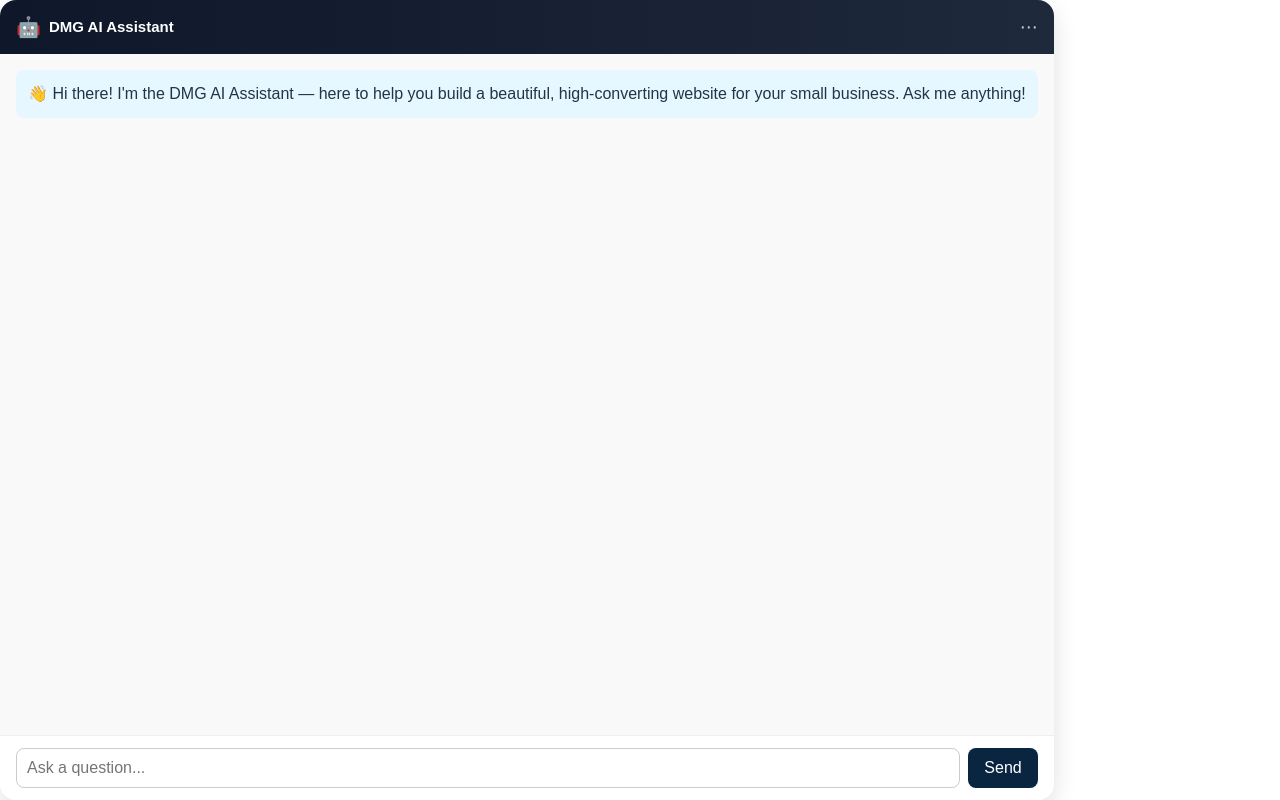
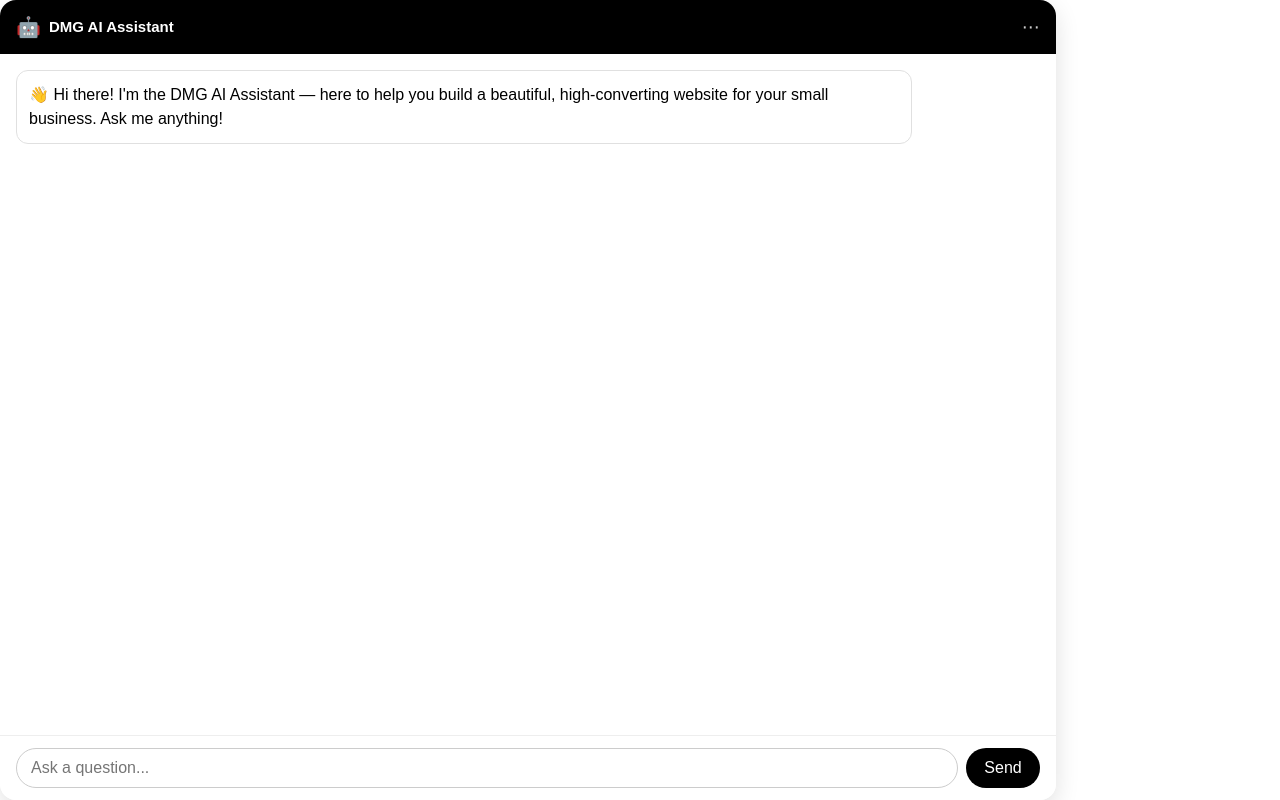
Before and after one commit to Teja202623/cursor-ai-chatbot, a React (Vite) app: page / in a window 1280 px wide. Built offline with nearby package versions, Linux system fonts and the light colour scheme.

Commit message:
latest update

```diff
--- a/src/App.jsx
+++ b/src/App.jsx
@@ -1,4 +1,4 @@
-import { useState, useRef, useEffect } from 'react';
+/*import { useState, useRef, useEffect } from 'react';
 import './App.css';
 
 function App() {
@@ -85,7 +85,7 @@ function App() {
 
 const styles = {
   container: {
-    height: '100vh', // fill the full iframe view height
+    height: '100vh',
     display: 'flex',
     flexDirection: 'column',
     justifyContent: 'space-between',
@@ -191,3 +191,197 @@ const styles = {
 };
 
 export default App;
+*/
+import { useState, useRef, useEffect } from 'react';
+import './App.css';
+
+function App() {
+  const [messages, setMessages] = useState([
+    {
+      sender: 'bot',
+      text: "👋 Hi there! I'm the DMG AI Assistant — here to help you build a beautiful, high-converting website for your small business. Ask me anything!",
+    },
+  ]);
+  const [input, setInput] = useState('');
+  const [loading, setLoading] = useState(false);
+  const chatEndRef = useRef(null);
+
+  const sendMessage = async () => {
+    if (!input.trim()) return;
+
+    const newMessages = [...messages, { sender: 'user', text: input }];
+    setMessages(newMessages);
+    setInput('');
+    setLoading(true);
+
+    try {
+      const res = await fetch('https://chatbot.digitalmarketinggenius.com.au/api/ask', {
+        method: 'POST',
+        headers: {
+          'Content-Type': 'application/json',
+        },
+        body: JSON.stringify({ question: input }),
+      });
+
+      const data = await res.json();
+      const reply = data.answer || "⚠️ No response from assistant.";
+      setMessages([...newMessages, { sender: 'bot', text: reply }]);
+    } catch (err) {
+      console.error('❌ Error talking to backend:', err);
+      setMessages([...newMessages, { sender: 'bot', text: "⚠️ Something went wrong!" }]);
+    } finally {
+      setLoading(false);
+    }
+  };
+
+  useEffect(() => {
+    chatEndRef.current?.scrollIntoView({ behavior: 'smooth' });
+  }, [messages, loading]);
+
+  return (
+    <div style={styles.container}>
+      <div style={styles.header}>
+        <div style={styles.headerLeft}>
+          <div style={styles.logo}>🤖</div>
+          <div style={styles.title}>DMG AI Assistant</div>
+        </div>
+        <div style={styles.headerRight}>⋯</div>
+      </div>
+
+      <div style={styles.chat}>
+        {messages.map((msg, i) => (
+          <div key={i} style={msg.sender === 'bot' ? styles.botMsg : styles.userMsg}>
+            {msg.text}
+          </div>
+        ))}
+        {loading && (
+          <div style={{ ...styles.botMsg, ...styles.typing }}>
+            ⏳ Typing...
+          </div>
+        )}
+        <div ref={chatEndRef} />
+      </div>
+
+      <div style={styles.inputRow}>
+        <input
+          value={input}
+          onChange={(e) => setInput(e.target.value)}
+          onKeyDown={(e) => e.key === 'Enter' && sendMessage()}
+          placeholder="Ask a question..."
+          style={styles.input}
+        />
+        <button onClick={sendMessage} style={styles.button}>Send</button>
+      </div>
+    </div>
+  );
+}
+
+const styles = {
+  container: {
+    height: '100vh',
+    display: 'flex',
+    flexDirection: 'column',
+    justifyContent: 'space-between',
+    borderRadius: '16px',
+    backgroundColor: '#fff',
+    boxShadow: '0 8px 24px rgba(0, 0, 0, 0.12)',
+    fontFamily: 'sans-serif',
+    overflow: 'hidden',
+  },
+  header: {
+    backgroundColor: '#000',
+    color: '#fff',
+    padding: '12px 16px',
+    display: 'flex',
+    justifyContent: 'space-between',
+    alignItems: 'center',
+    fontWeight: '600',
+    fontSize: '15px',
+    flexShrink: 0,
+  },
+  headerLeft: {
+    display: 'flex',
+    alignItems: 'center',
+  },
+  logo: {
+    fontSize: '20px',
+    marginRight: '8px',
+  },
+  title: {
+    fontWeight: '600',
+    fontSize: '15px',
+  },
+  headerRight: {
+    fontSize: '18px',
+    color: '#ccc',
+    cursor: 'pointer',
+  },
+  chat: {
+    flex: 1,
+    padding: 16,
+    overflowY: 'auto',
+    backgroundColor: '#fff',
+    display: 'flex',
+    flexDirection: 'column',
+    justifyContent: 'flex-start',
+    minHeight: 0,
+  },
+  botMsg: {
+    alignSelf: 'flex-start',
+    marginBottom: 10,
+    backgroundColor: '#ffffff',
+    color: '#000',
+    padding: 12,
+    borderRadius: 12,
+    border: '1px solid #e0e0e0',
+    whiteSpace: 'pre-wrap',
+    wordWrap: 'break-word',
+    overflowWrap: 'anywhere',
+    maxWidth: '85%',
+  },
+  userMsg: {
+    alignSelf: 'flex-end',
+    marginBottom: 10,
+    backgroundColor: '#f1f1f1',
+    color: '#000',
+    padding: 12,
+    borderRadius: 12,
+    whiteSpace: 'pre-wrap',
+    wordWrap: 'break-word',
+    overflowWrap: 'break-word',
+    maxWidth: '85%',
+  },
+  inputRow: {
+    display: 'flex',
+    padding: '12px 16px',
+    borderTop: '1px solid #eee',
+    backgroundColor: '#fff',
+    flexShrink: 0,
+    gap: '8px',
+  },
+  input: {
+    flex: 1,
+    padding: '10px 14px',
+    fontSize: '1rem',
+    borderRadius: '20px',
+    border: '1px solid #ccc',
+    outline: 'none',
+  },
+  button: {
+    padding: '10px 18px',
+    fontSize: '1rem',
+    backgroundColor: '#000',
+    color: '#fff',
+    border: 'none',
+    borderRadius: '20px',
+    cursor: 'pointer',
+    whiteSpace: 'nowrap',
+  },
+  typing: {
+    fontStyle: 'italic',
+    fontSize: '14px',
+    opacity: 0.8,
+  },
+};
+
+export default App;
```
